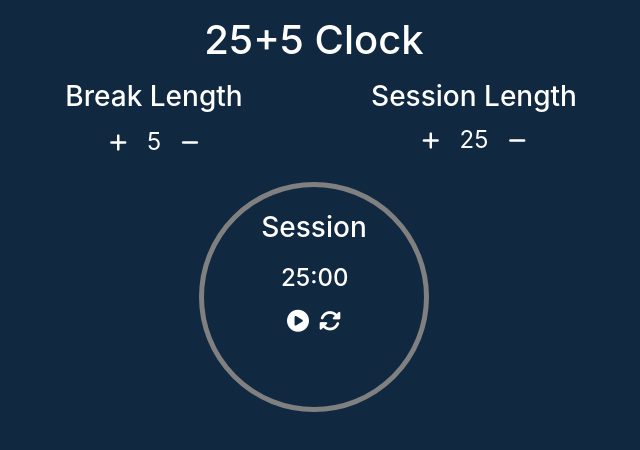
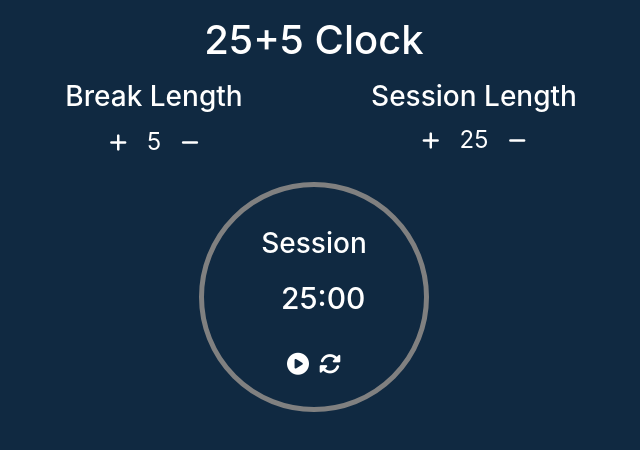
Before and after one commit to Michael-Obele/React_Clock, a React (Create React App) app: page / in a window 1280 px wide. Shown: the top 450 px of the page, without its empty margins (326-966 px from the left). Built offline with nearby package versions, Linux system fonts and the light colour scheme.

Commit message:
Done for now...

```diff
--- a/public/index.html
+++ b/public/index.html
@@ -29,7 +29,7 @@
       crossorigin="anonymous"
     ></script>
     <!-- Font Awesome -->
-    <title>React Redux App</title>
+    <title>React Clock</title>
   </head>
   <body>
     <noscript>You need to enable JavaScript to run this app.</noscript>
--- a/src/App.js
+++ b/src/App.js
@@ -162,8 +162,15 @@ function App() {
         </div>
         <section id='circle' className='text-center'>
           <h3 id='timer-label'>{text}</h3>
-          <div className='mx-auto hstack gap-1' style={{ width: '30%' }}>
-            <h4 id='time-left' style={second < 60 ? { color: 'red' } : {}}>
+          <div
+            className='mx-auto hstack gap-1 text-center'
+            style={{ width: '30%' }}
+          >
+            <h4
+              id='time-left'
+              className='text-center'
+              style={second < 60 ? { color: 'red' } : {}}
+            >
               {Time(second)}
             </h4>
           </div>
--- a/src/Time.js
+++ /dev/null
@@ -1,31 +0,0 @@
-import React, { useState } from 'react';
-
-const Time = () => {
-  const [count, setCount] = useState(0);
-  const [intervalId, setIntervalId] = useState(0);
-
-  const handleClick = () => {
-    if (intervalId) {
-      clearInterval(intervalId);
-      setIntervalId(0);
-      return;
-    }
-
-    const newIntervalId = setInterval(() => {
-      setCount((prevCount) => prevCount + 1);
-    }, 1000);
-    setIntervalId(newIntervalId);
-    return count;
-  };
-
-  return (
-    <div>
-      <h1>The component has been rendered for {count} seconds</h1>
-      <button onClick={handleClick}>
-        {intervalId ? 'Stop counting' : 'Start counting'}
-      </button>
-    </div>
-  );
-};
-
-export default Time;
--- a/src/index.css
+++ b/src/index.css
@@ -34,13 +34,22 @@ code {
 #circle {
   border: 5px solid grey;
   border-radius: 50%;
-  padding: 3vh 0;
+  padding: 5vh 0 0;
   height: 230px;
   width: 230px;
   margin: 12px auto;
 }
+#btns {
+  margin: 20px;
+}
 #time-left {
-  margin: 12px 0;
+  font-size: 30px;
+  text-align: center;
+  justify-content: center;
+  justify-items: center;
+  justify-self: center;
+
+  margin: 12px auto;
 }
 #reset,
 #start_stop {
--- a/src/index.js
+++ b/src/index.js
@@ -3,7 +3,6 @@ import ReactDOM from 'react-dom';
 import './bootstrap.min.css';
 import './index.css';
 import App from './App';
-import { Provider } from 'react-redux';
-import Time from './Time';
+// import { Provider } from 'react-redux';
 
 ReactDOM.render(<App />, document.getElementById('root'));
```
